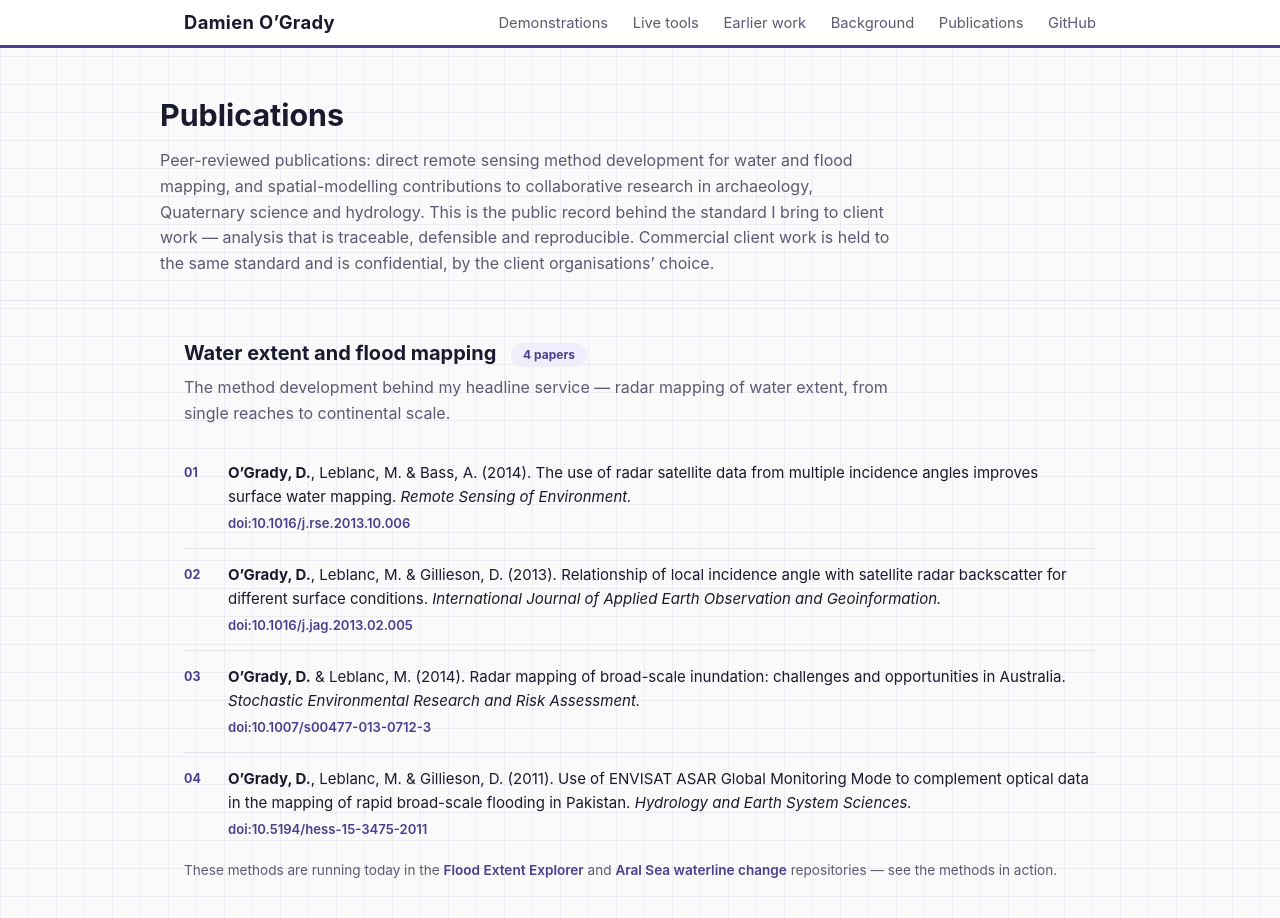
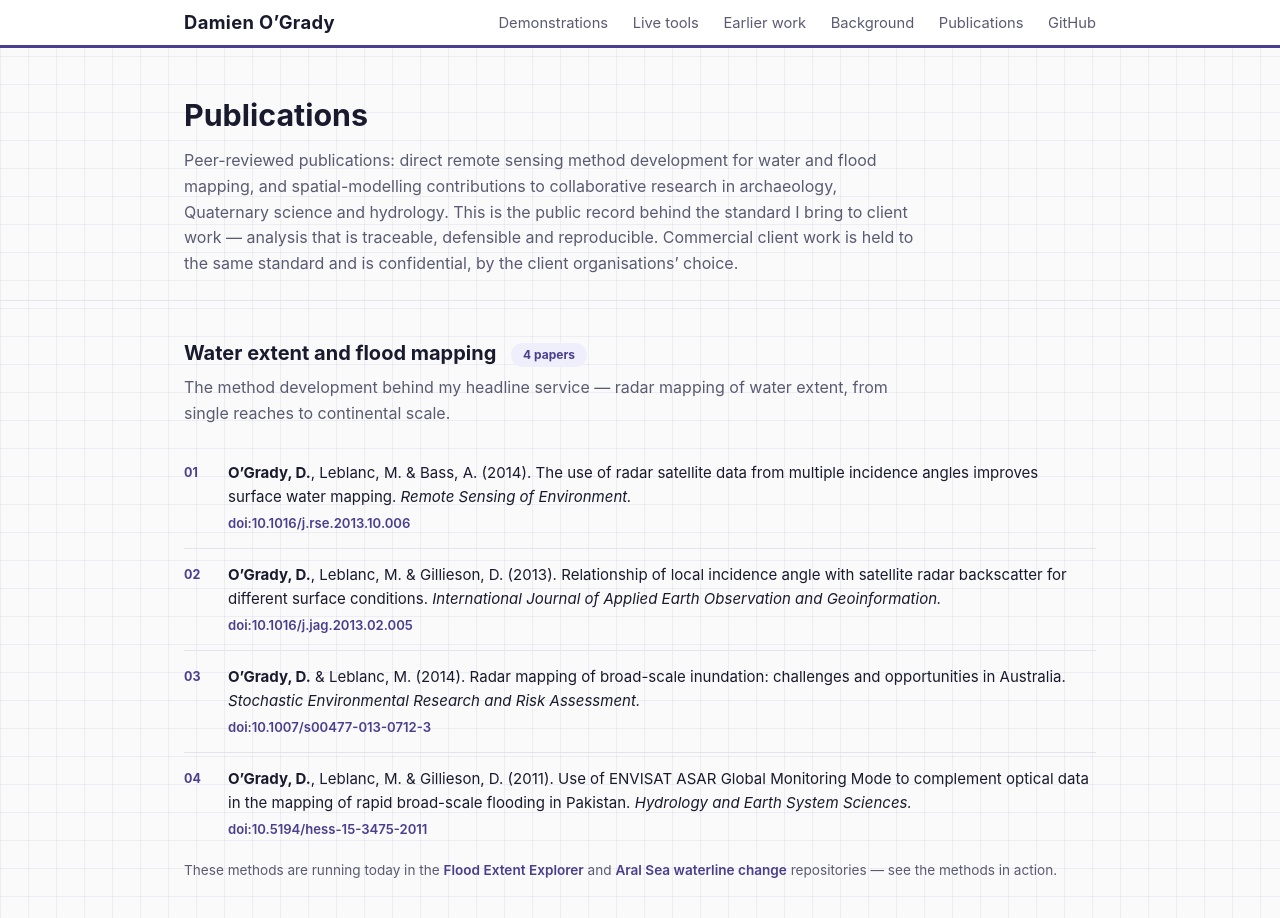
Before and after one commit to damienogrady/damienogrady.github.io, a plain HTML site: page publications.html in a window 1280 px wide. Shown: the top 918 px of the page. Drawn offline with Linux system fonts and the light colour scheme.

Commit message:
Pulbications alignment

```diff
--- a/publications.html
+++ b/publications.html
@@ -41,7 +41,7 @@
   header nav a{color:var(--muted);text-decoration:none;margin-left:20px;font-size:.92rem;}
   header nav a:hover{color:var(--accent);}
 
-  .page-hero{padding:48px 0 24px;}
+  .page-hero{padding-top:48px;padding-bottom:24px;}
   .page-hero h2{font-size:1.9rem;line-height:1.25;}
   .page-hero p{margin-top:14px;color:var(--muted);max-width:46rem;}
 
```
